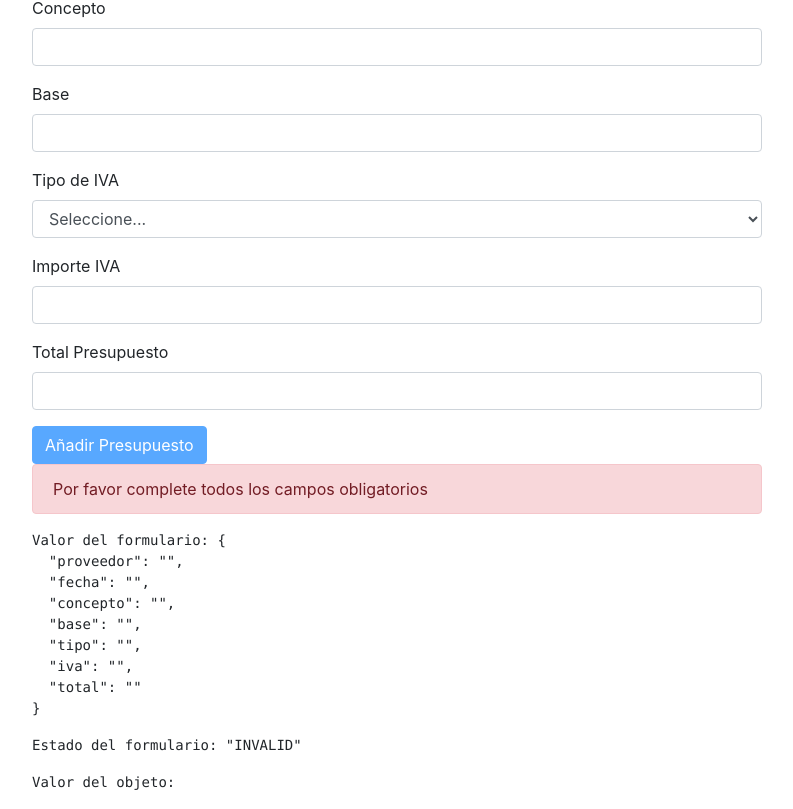
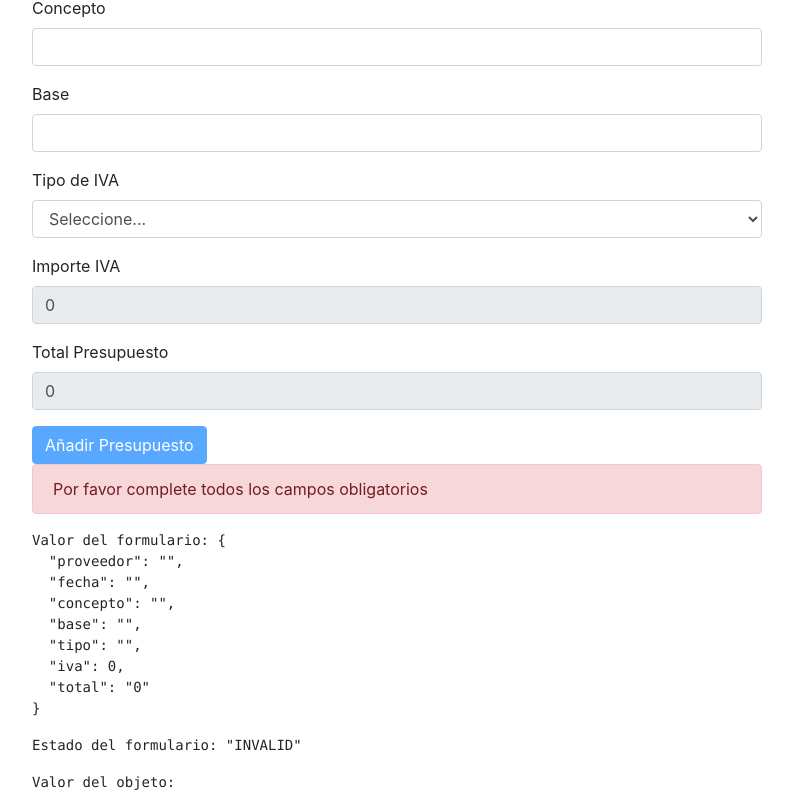
Before and after one commit to JMVasquezR/Tutorial-Angular-creacion-servicio, an Angular app: page /addpres in a window 1280 px wide. Shown: the part 318-1127 px from the top of the page, without its empty margins (243-1036 px from the left). Built offline with nearby package versions, Linux system fonts and the light colour scheme.

Commit message:
Se implemento, para que al momento de escribir un numero en una casilla se calcule el IVA y el Total utilizando onChange

```diff
--- a/src/app/presupuestos/addpres/addpres.component.html
+++ b/src/app/presupuestos/addpres/addpres.component.html
@@ -52,11 +52,13 @@
       </div>
       <div class="form-group">
         <label for="iva">Importe IVA</label>
-        <input type="number" class="form-control" id="iva" formControlName="iva">
+        <input type="number" class="form-control" id="iva" formControlName="iva"
+               [(ngModel)]="presupuestoForm.value.iva" disabled>
       </div>
       <div class="form-group">
         <label for="total">Total Presupuesto</label>
-        <input type="number" class="form-control" id="total" formControlName="total">
+        <input type="number" class="form-control" id="total" formControlName="total"
+               [(ngModel)]="presupuestoForm.value.total" disabled>
       </div>
       <button type="submit" class="btn btn-primary" [disabled]="!presupuestoForm.valid">Añadir Presupuesto</button>
       <p class="alert alert-danger" *ngIf="!presupuestoForm.valid">Por favor complete todos los campos obligatorios</p>
--- a/src/app/presupuestos/addpres/addpres.component.ts
+++ b/src/app/presupuestos/addpres/addpres.component.ts
@@ -10,6 +10,10 @@
 
   presupuestoForm: FormGroup;
   presupuesto: any;
+  base: any;
+  tipo: any;
+  iva: any = 0;
+  total: any = 0;
 
   constructor(private pf: FormBuilder) {
   }
@@ -21,13 +25,24 @@
       concepto: ['', [Validators.required, Validators.minLength(10)]],
       base: ['', Validators.required],
       tipo: ['', Validators.required],
-      iva: ['', Validators.required],
-      total: ['', Validators.required]
+      iva: this.iva,
+      total: this.total
     });
+
+    this.onChanges();
   }
 
   onSubmit() {
     this.presupuesto = this.savePresupuesto();
+  }
+
+  onChanges(): void {
+    this.presupuestoForm.valueChanges.subscribe(valor => {
+      this.base = valor.base;
+      this.tipo = valor.tipo;
+      this.presupuestoForm.value.iva = this.base * this.tipo;
+      this.presupuestoForm.value.total = this.base + (this.base * this.tipo);
+    });
   }
 
   savePresupuesto() {
@@ -42,5 +57,4 @@
     };
     return savePresupuesto;
   }
-
 }
```
